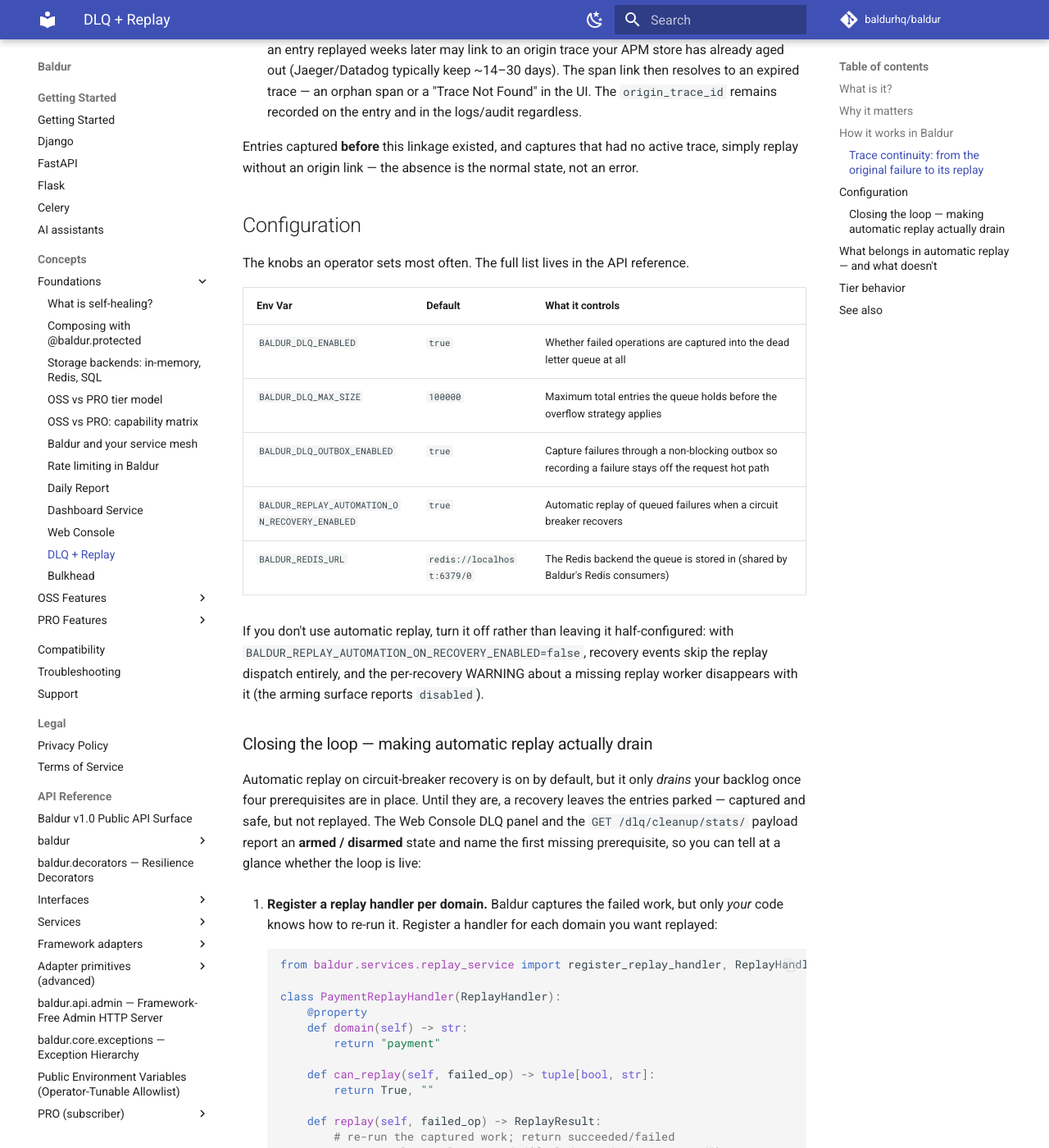
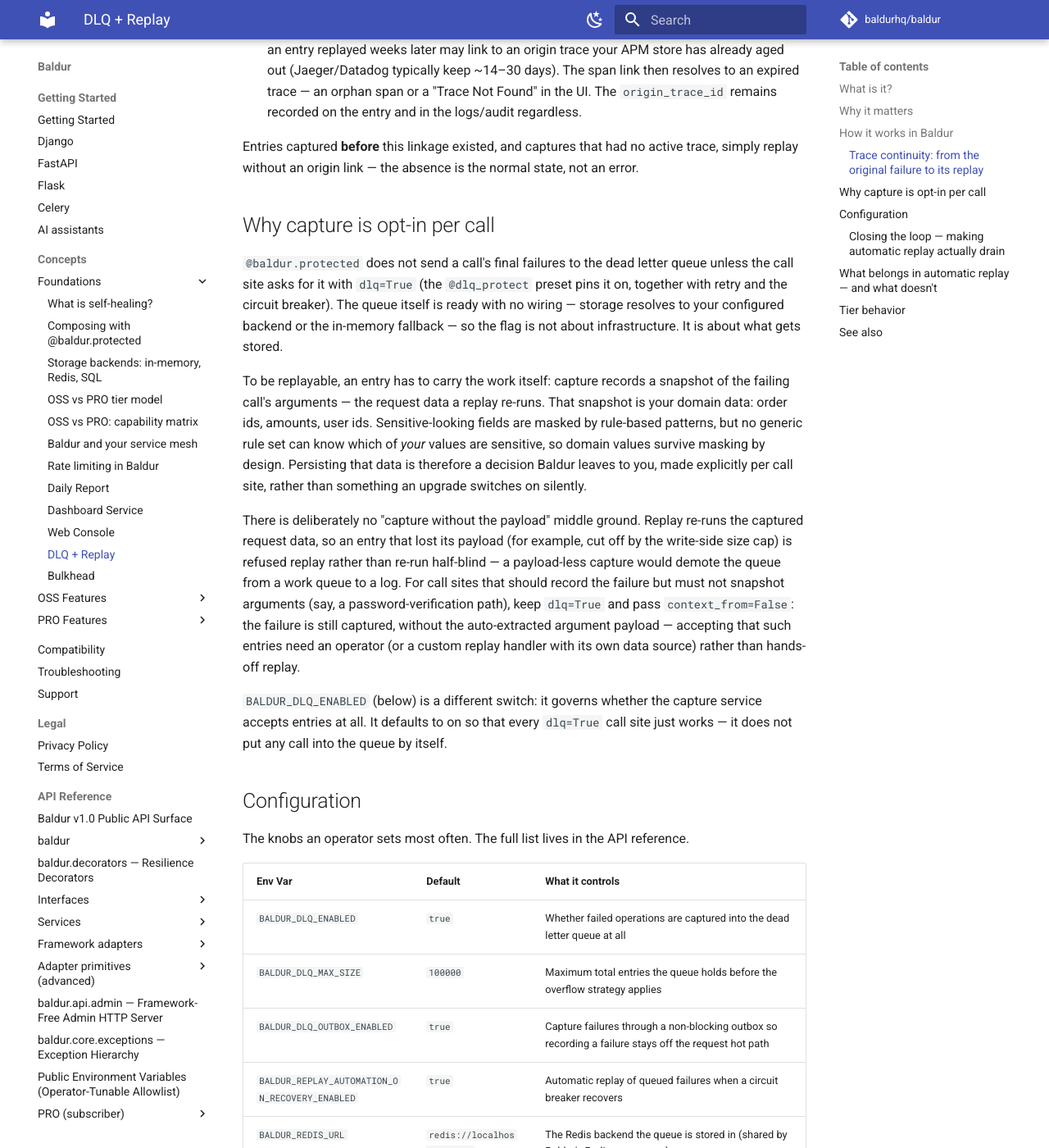
Before and after one commit to baldurhq/baldur, an MkDocs documentation site: the page built from docs/concepts/foundations/dlq-replay.md, in a window 1280 px wide and 1400 px high, scrolled down 4919 px. Shown: the whole window at 82% size. Built offline with MkDocs 1.6.1 and Material for MkDocs 9.7.7, drawn with Linux system fonts in a browser that asks for light colours; comment, search, counter and statistics services are not loaded.

Commit message:
docs(dlq): surface the per-call DLQ opt-in and say why it is opt-in
Problem: the quickstarts never showed dlq=True, so the first-run path left
the dead-letter queue empty with no explanation, and the default_dlq
setting description gave a stale reason (storage now resolves automatically,
down to the in-memory fallback). The real reason capture is opt-in is that
a replayable entry snapshots the call's arguments — and that was written
down nowhere a user would look.

No behavior change: default_dlq stays False; examples, docs, and one
settings description string only.

- quickstart examples + pages show @baldur.protected("demo", dlq=True)
  with a one-line pointer to the rationale
- new "Why capture is opt-in per call" section in the DLQ + Replay guide
- default_dlq description now states the privacy reason, not the stale one
- home meta description: "zero-config by default" -> "zero infrastructure
  to start", so listing the DLQ there no longer implies on-by-default

Co-Authored-By: Claude Opus 5 (1M context) <noreply@anthropic.com>

```diff
--- a/docs/concepts/foundations/dlq-replay.md
+++ b/docs/concepts/foundations/dlq-replay.md
@@ -170,6 +170,34 @@ replay recovering?"* — so both are kept rather than one overwriting the other.
 Entries captured **before** this linkage existed, and captures that had no active trace, simply
 replay without an origin link — the absence is the normal state, not an error.
 
+## Why capture is opt-in per call
+
+`@baldur.protected` does not send a call's final failures to the dead letter queue unless the call
+site asks for it with `dlq=True` (the `@dlq_protect` preset pins it on, together with retry and the
+circuit breaker). The queue itself is ready with no wiring — storage resolves to your configured
+backend or the in-memory fallback — so the flag is not about infrastructure. It is about what gets
+stored.
+
+To be replayable, an entry has to carry the work itself: capture records a snapshot of the failing
+call's arguments — the request data a replay re-runs. That snapshot is your domain data: order ids,
+amounts, user ids. Sensitive-looking fields are masked by rule-based patterns, but no generic rule
+set can know which of *your* values are sensitive, so domain values survive masking by design.
+Persisting that data is therefore a decision Baldur leaves to you, made explicitly per call site,
+rather than something an upgrade switches on silently.
+
+There is deliberately no "capture without the payload" middle ground. Replay re-runs the captured
+request data, so an entry that lost its payload (for example, cut off by the write-side size cap)
+is refused replay rather than re-run half-blind — a payload-less capture would demote the queue
+from a work queue to a log. For call sites that should record the failure but must not snapshot
+arguments (say, a password-verification path), keep `dlq=True` and pass `context_from=False`: the
+failure is still captured, without the auto-extracted argument payload — accepting that such
+entries need an operator (or a custom replay handler with its own data source) rather than
+hands-off replay.
+
+`BALDUR_DLQ_ENABLED` (below) is a different switch: it governs whether the capture service accepts
+entries at all. It defaults to on so that every `dlq=True` call site just works — it does not put
+any call into the queue by itself.
+
 ## Configuration
 
 The knobs an operator sets most often. The full list lives in the API reference.
```
Also changed, not shown: docs/getting-started/django.md (+8 -2 lines), docs/getting-started/fastapi.md (+6 -0 lines), docs/getting-started/flask.md (+6 -0 lines), docs/getting-started/index.md (+5 -2 lines), docs/index.md (+1 -1 lines), 4 other files.
